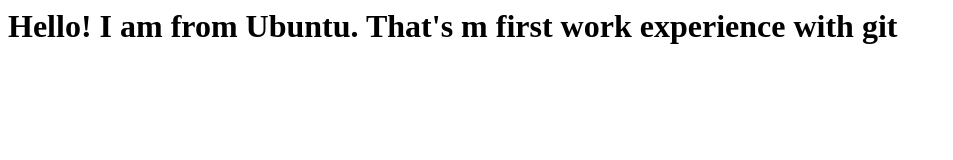
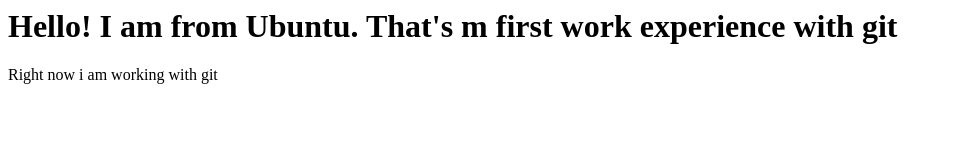
Before and after one commit to danikgulenkovvv-ai/my-git-project, a plain HTML site: page index.html in a window 1280 px wide. Shown: the whole page, without its empty margins (0-953 px from the left). Drawn offline with Linux system fonts and the light colour scheme.

Commit message:
what am i working with

```diff
--- a/index.html
+++ b/index.html
@@ -1 +1,2 @@
 <h1>Hello! I am from Ubuntu. That's m first work experience with git</h1>
+<p>Right now i am working with git </p>
```
